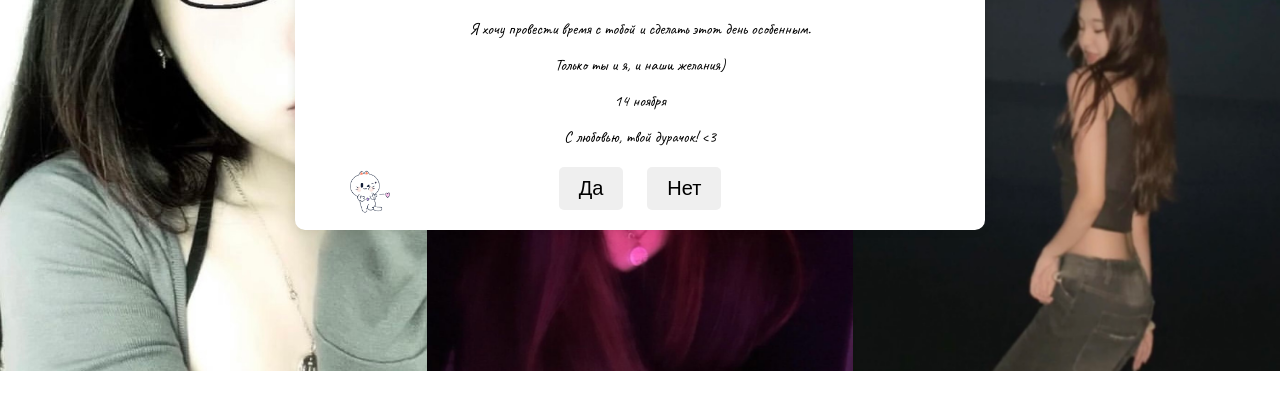
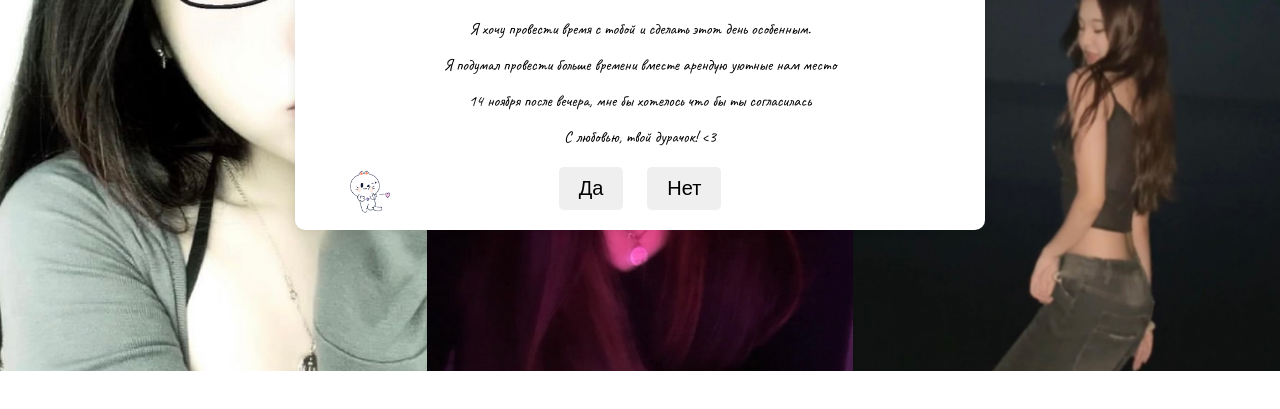
Before and after one commit to Ta1an7/Ta1an7.github.io, a plain HTML site: page index.html in a window 1280 px wide. Shown: the part 185-594 px from the top of the page. Drawn offline with Linux system fonts and the light colour scheme.

Commit message:
Update index.html

```diff
--- a/index.html
+++ b/index.html
@@ -97,8 +97,8 @@
 <div class="invitation-container">
   <h1>Дорогая Kama!</h1>
   <p>Я хочу провести время с тобой и сделать этот день особенным.</p>
-  <p>Только ты и я, и наши желания) </p>
-  <p>14 ноября</p>
+  <p>Я подумал провести больше времени вместе арендую уютные нам место </p>
+  <p>14 ноября после вечера, мне бы хотелось что бы ты согласилась</p>
   <p>С любовью, твой дурачок! <3 </p>
   <div class="response-buttons">
     <button id="yesButton">Да</button>
```
